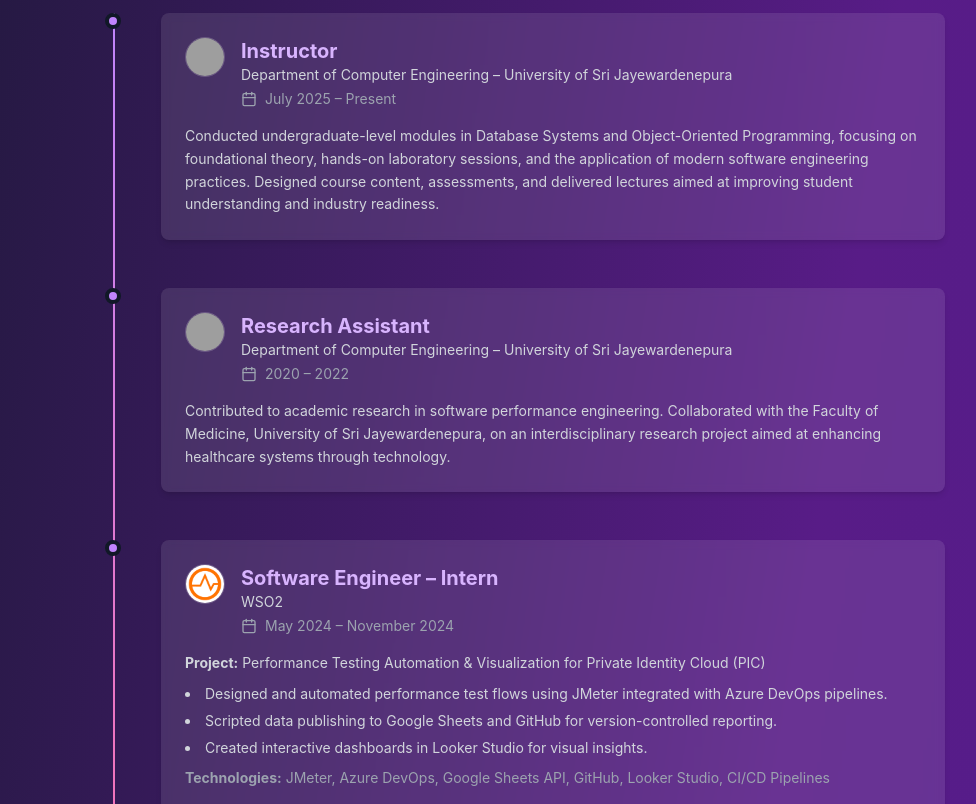
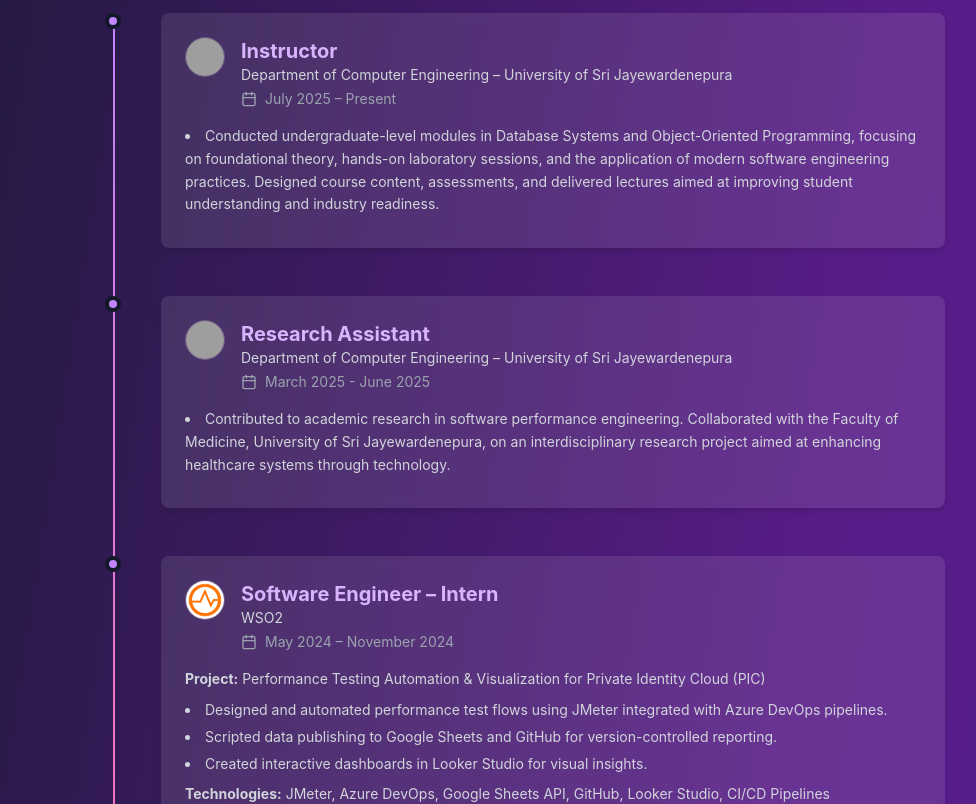
Before and after one commit to Laksana-Sriharan/my-portfolio, a React (Create React App) app: page / in a window 1280 px wide. Shown: the part 1640-2444 px from the top of the page, without its empty margins (127-1103 px from the left). Built offline with nearby package versions, Linux system fonts and the light colour scheme; grey boxes are pictures that could not be loaded.

Commit message:
Update Timeline

```diff
--- a/src/App.js
+++ b/src/App.js
@@ -247,17 +247,28 @@
                 logo: "usj.png",
                 link: "https://eng.sjp.ac.lk/computereng/",
                 period: "July 2025 – Present",
-                description:
-                  "Conducted undergraduate-level modules in Database Systems and Object-Oriented Programming, focusing on foundational theory, hands-on laboratory sessions, and the application of modern software engineering practices. Designed course content, assessments, and delivered lectures aimed at improving student understanding and industry readiness."
-              },
+                description: (
+                  <>
+                    <ul className="list-disc list-inside text-gray-300 mb-2 space-y-1">
+                      <li>Conducted undergraduate-level modules in Database Systems and Object-Oriented Programming, focusing on foundational theory, hands-on laboratory sessions, and the application of modern software engineering practices. Designed course content, assessments, and delivered lectures aimed at improving student understanding and industry readiness.</li>
+                    </ul>
+                  </>
+                )
+                },
               {
                 title: "Research Assistant",
                 company: "Department of Computer Engineering – University of Sri Jayewardenepura",
                 logo: "usj.png",
                 link: "https://eng.sjp.ac.lk/computereng/",
-                period: "2020 – 2022",
-                description:
-                  "Contributed to academic research in software performance engineering. Collaborated with the Faculty of Medicine, University of Sri Jayewardenepura, on an interdisciplinary research project aimed at enhancing healthcare systems through technology."
+                period: "March 2025 - June 2025",
+                description: (
+                  <>
+                    <ul className="list-disc list-inside text-gray-300 mb-2 space-y-1">
+                      <li>Contributed to academic research in software performance engineering. Collaborated with the Faculty of Medicine, University of Sri Jayewardenepura, on an interdisciplinary research project aimed at enhancing healthcare systems through technology.</li>
+                    </ul>
+                  </>
+                )
+
               },
               {
                 title: "Software Engineer – Intern",
@@ -275,7 +286,7 @@
                       <li>Scripted data publishing to Google Sheets and GitHub for version-controlled reporting.</li>
                       <li>Created interactive dashboards in Looker Studio for visual insights.</li>
                     </ul>
-                    <p className="text-gray-400">
+                    <p className="text-gray-300">
                       <strong>Technologies:</strong> JMeter, Azure DevOps, Google Sheets API, GitHub, Looker Studio, CI/CD Pipelines
                     </p>
                   </>
@@ -634,7 +645,7 @@
             },
             {
               title: "BCS Professional Graduate Diploma in IT",
-              issuer: "BCS | The Chartered Institute for ITta",
+              issuer: "BCS | The Chartered Institute for IT",
               date: "November 2022",
               link: "https://drive.google.com/file/d/1ugMxBE32s0FfEe51WE0w0uZfwru_wrB5/view?usp=sharing",
               logo: "bcs.jpeg"
```
